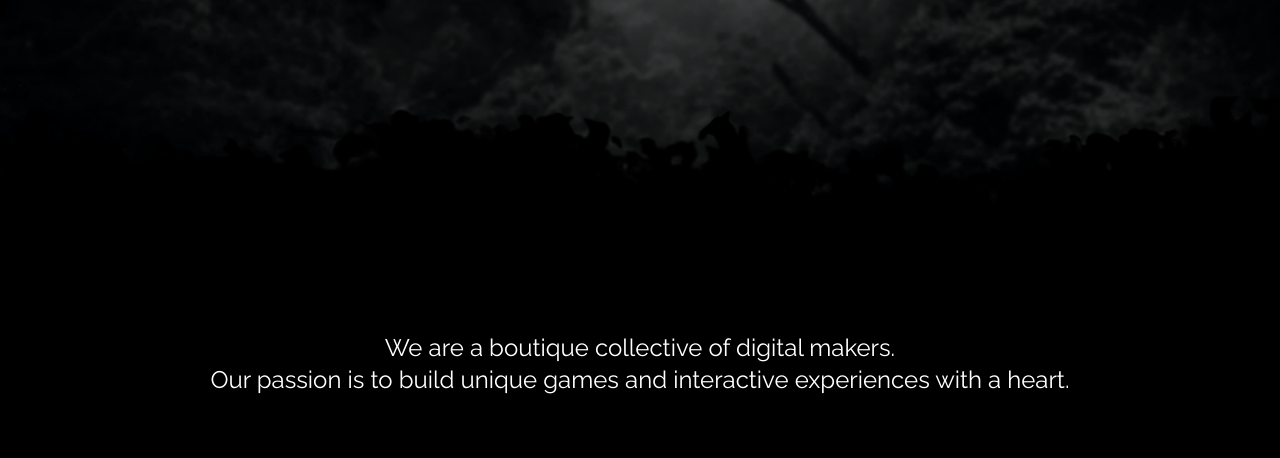
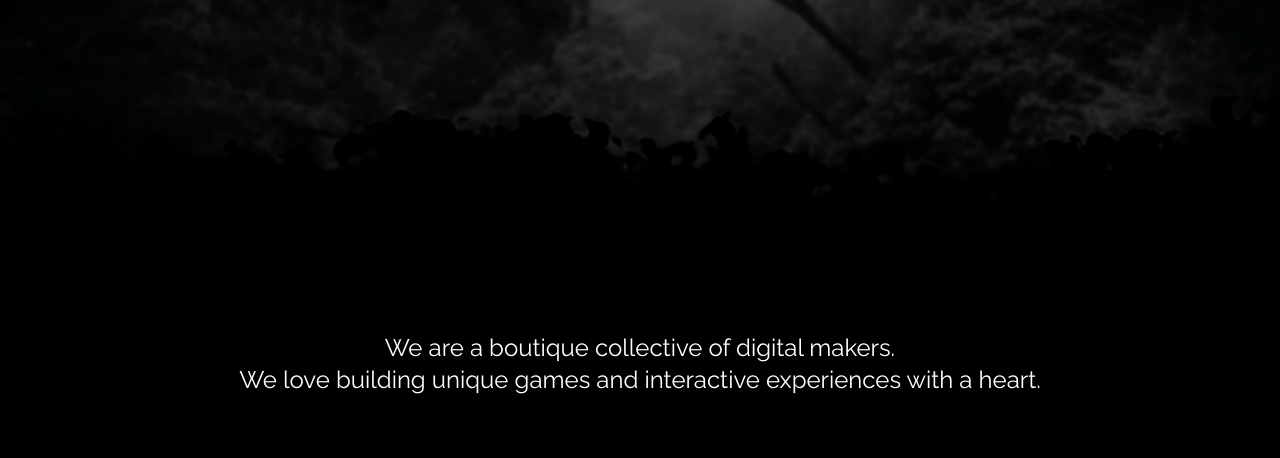
Before and after one commit to lumorama/lumorama.com, a website: page index.html in a window 1280 px wide. Shown: the part 342-800 px from the top of the page. Drawn offline with nearby package versions, Linux system fonts and the light colour scheme.

Commit message:
description update

```diff
--- a/index.html
+++ b/index.html
@@ -28,7 +28,7 @@
 
     <section class="h-32 w-full text-center p-12 text-2xl">
         We are a boutique collective of digital makers. </br>
-        Our passion is to build unique games and interactive experiences with a heart.
+        We love building unique games and interactive experiences with a heart.
     </section>
 
     <section class="bg-fixed bg-cover center" style="background-image: url('img/screens/amberial.jpg');">
```
